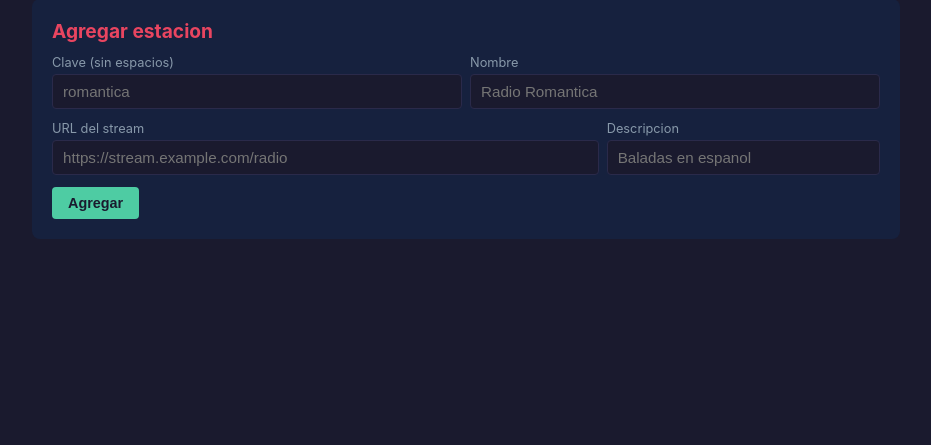
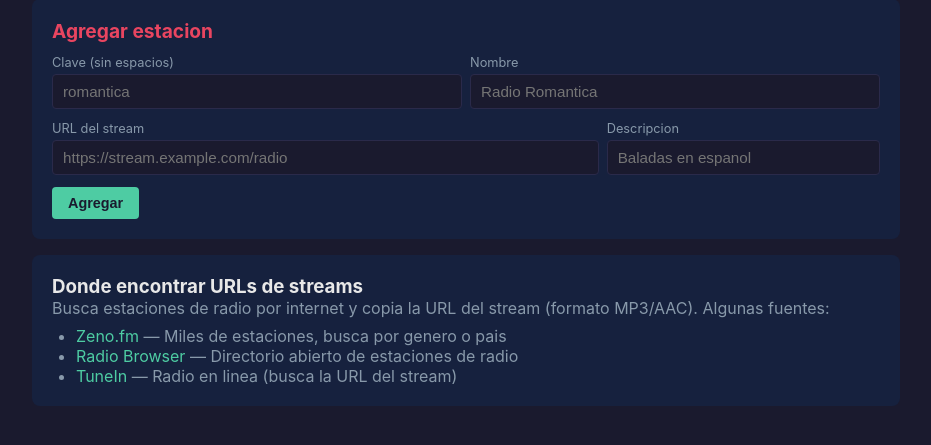
Before and after one commit to jmfraga/maya-voice-assistant, a Flask app: page /radio in a window 1280 px wide. Shown: the part 193-638 px from the top of the page, without its empty margins (174-1105 px from the left). Run offline with Flask 3, Linux system fonts and the light colour scheme; the visitor is signed in with stand-in values (Sample User, id 1); data that the repository does not hold is empty; parts of the project's set-up code (start-up, migrations or seed data) failed here and were passed over.

Commit message:
Add streaming URL sources links to radio admin page
Co-Authored-By: Claude Opus 4.6 (1M context) <noreply@anthropic.com>

```diff
--- a/templates/admin_radio.html
+++ b/templates/admin_radio.html
@@ -61,4 +61,14 @@
 {% else %}
 <p style="color:#8899aa; margin:1rem">Maximo 5 estaciones alcanzado. Elimina una para agregar otra.</p>
 {% endif %}
+
+<div class="card" style="margin-top:1rem">
+    <h3>Donde encontrar URLs de streams</h3>
+    <p style="color:#8899aa">Busca estaciones de radio por internet y copia la URL del stream (formato MP3/AAC). Algunas fuentes:</p>
+    <ul style="color:#8899aa; margin-top:0.5rem; padding-left:1.5rem">
+        <li><a href="https://zeno.fm" target="_blank">Zeno.fm</a> — Miles de estaciones, busca por genero o pais</li>
+        <li><a href="https://www.radio-browser.info" target="_blank">Radio Browser</a> — Directorio abierto de estaciones de radio</li>
+        <li><a href="https://tunein.com" target="_blank">TuneIn</a> — Radio en linea (busca la URL del stream)</li>
+    </ul>
+</div>
 {% endblock %}
```
